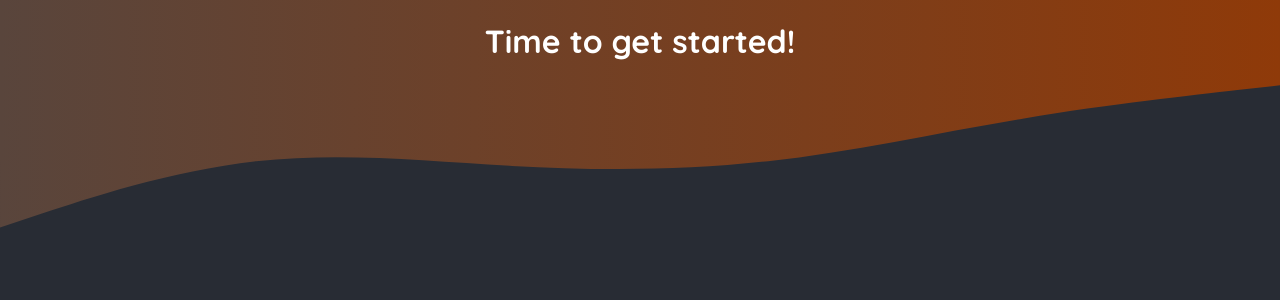
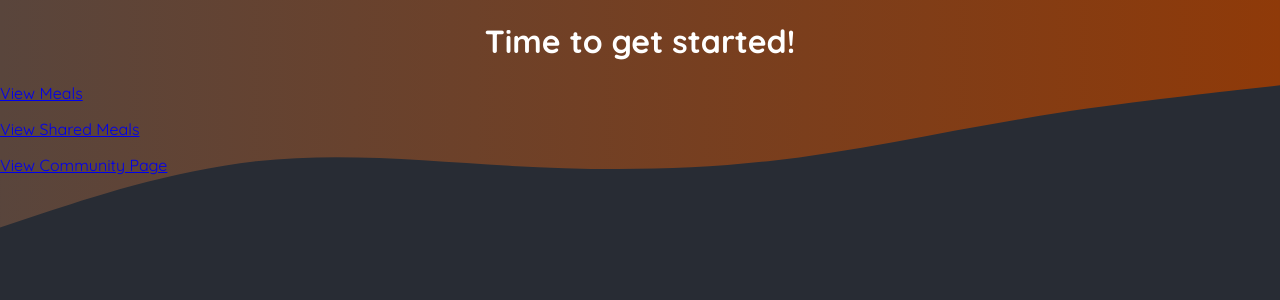
Before and after one commit to roryjarrard/next-level-food, a Next.js app: page / in a window 1280 px wide. Shown: the top 300 px of the page. Built offline with nearby package versions, Linux system fonts and the light colour scheme.

Commit message:
add base routes and links

```diff
--- a/app/page.js
+++ b/app/page.js
@@ -1,9 +1,21 @@
+import Link from "next/link";
+
 export default function Home() {
   return (
     <main>
-      <h1 style={{ color: 'white', textAlign: 'center' }}>
+      <h1 style={{ color: "white", textAlign: "center" }}>
         Time to get started!
       </h1>
+
+      <p>
+        <Link href="/meals">View Meals</Link>
+      </p>
+      <p>
+        <Link href="/meals/share">View Shared Meals</Link>
+      </p>
+      <p>
+        <Link href="/community">View Community Page</Link>
+      </p>
     </main>
   );
 }
```
Also changed, not shown: app/community/page.js (added, +7 -0 lines), app/meals/[mealId]/page.js (added, +9 -0 lines), app/meals/page.js (added, +7 -0 lines), app/meals/share/page.js (added, +7 -0 lines), 1 other file (tests, documents, lock files or other folders).
